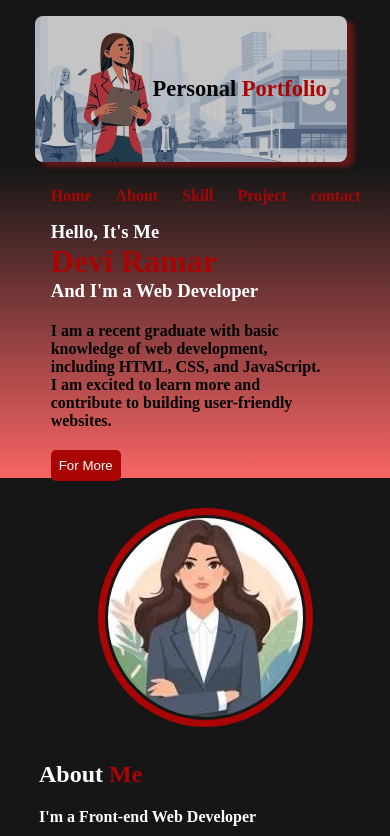
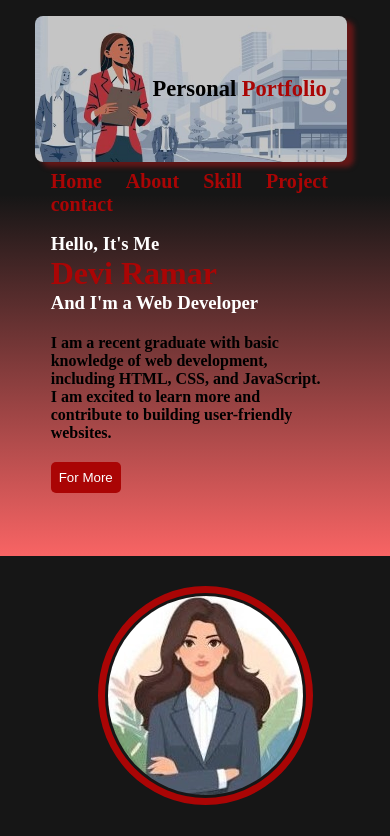
Before and after one commit to DeviRamar/portfolio, a plain HTML site: page index.html in a window 390 px wide. Shown: the top 836 px of the page. Drawn offline with Linux system fonts and the light colour scheme.

Commit message:
changing container

```diff
--- a/style.css
+++ b/style.css
@@ -101,15 +101,15 @@
       margin-left: 30%;
       margin-top: -15%;
     }.img{
-      margin-bottom: 80%;
+      margin-bottom: 100%;
     }
     .nav{
       padding: 0;
-      margin-top:25%;
+      margin-top:20%;
     }
     .nav ul li{
       padding-left: 0;
-      font-size: 16px;
+      /* font-size: 16px; */
     }
     .head{
       margin: 5% 0 0 0;
```
